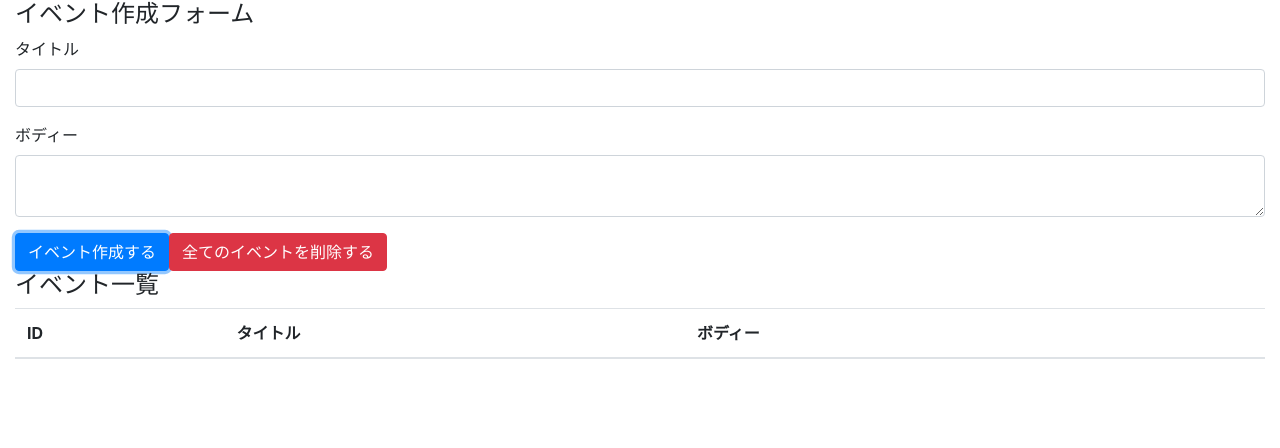
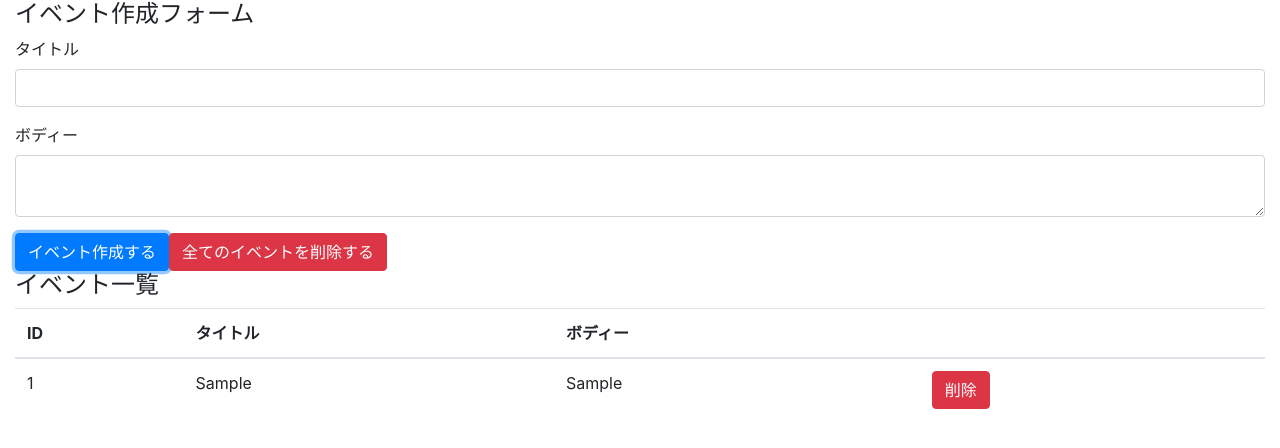
Before and after one commit to hiroko-ino/react-hooks-101, a React (Create React App) app: page / in a window 1280 px wide. Both pictures are taken after typing "Sample", "Sample" into the empty fields and a click on the button "イベント作成する". Shown: the top 448 px of the page. Built offline with nearby package versions, Linux system fonts and the light colour scheme.

Commit message:
display event, refactor and implement remove event button

```diff
--- a/src/components/App.js
+++ b/src/components/App.js
@@ -1,6 +1,7 @@
 import React, { useReducer, useState } from 'react';
 import 'bootstrap/dist/css/bootstrap.min.css';
 import reducer from '../reducers/index';
+import Event from '../components/Event'
 
 const App = () => {
   const [state, dispatch] = useReducer(reducer, []);
@@ -48,6 +49,7 @@
             </tr>
           </thead>
           <tbody>
+            {state.map((event, index) => <Event event={event} dispatch={dispatch} />)}
           </tbody>
         </table>
 
--- /dev/null
+++ b/src/components/Event.js
@@ -0,0 +1,19 @@
+import React from 'react';
+
+const Event = ({event, dispatch}) => {
+    const handleClicleDeleteButton = () => {
+        const id = event.id;
+        dispatch({ type: 'DELETE_EVENT', id })
+      }
+
+    return (
+        <tr>
+            <td>{event.id}</td>
+            <td>{event.title}</td>
+            <td>{event.body}</td>
+            <td><button type="button" className="btn btn-danger" onClick={handleClicleDeleteButton}>削除</button></td>
+        </tr>
+    )
+}
+
+export default Event;
--- a/src/reducers/index.js
+++ b/src/reducers/index.js
@@ -6,6 +6,7 @@
             let id = length === 0 ? 1 : state[length - 1].id + 1;
             return [...state, { id, ...event}];
         case 'DELETE_EVENT':
+            return state.filter(event => event.id !== action.id);
         case 'DELETE_ALL_EVENT':
             return [];
         default:
```
